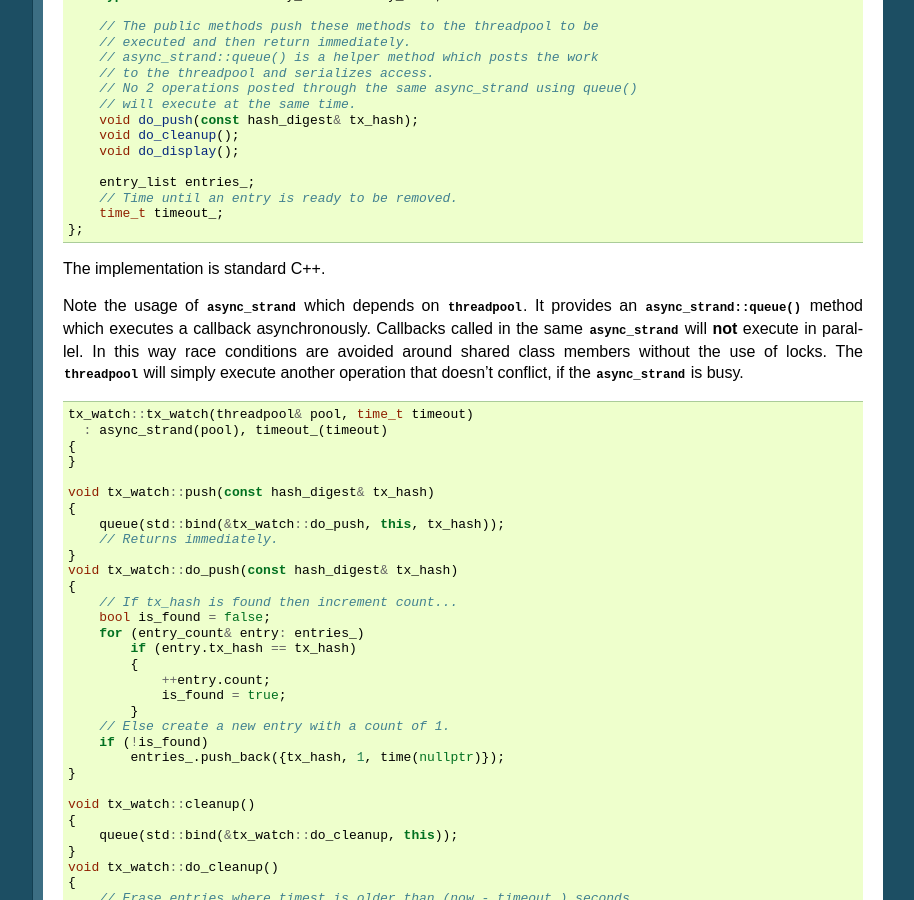
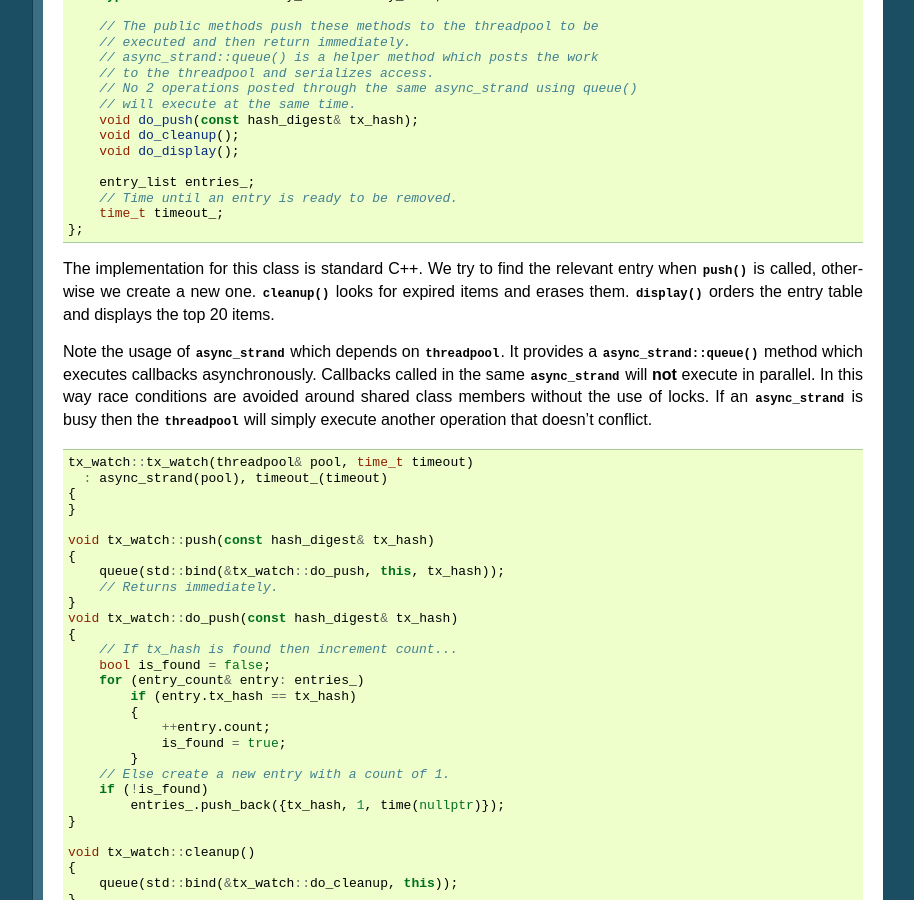
Before and after one commit to timjones47477timjones/libbitcoin-system, a Sphinx documentation site: the page built from doc/sphinx/network.rst, in a window 1280 px wide and 900 px high, scrolled down 6208 px. Shown: the whole window, without its empty margins (187-1101 px from the left). Built offline with Sphinx 7.4.7, drawn with Linux system fonts in a browser that asks for light colours; pages that are not in the unit, such as notebooks, are missing from menus.

Commit message:
doc: clarified unclear section in network doc.

```diff
--- a/doc/sphinx/network.rst
+++ b/doc/sphinx/network.rst
@@ -410,15 +410,18 @@ to display.
         time_t timeout_;
     };
 
-The implementation is standard C++.
+The implementation for this class is standard C++. We try to find the
+relevant entry when :func:`push` is called, otherwise we create a new one.
+:func:`cleanup` looks for expired items and erases them. :func:`display`
+orders the entry table and displays the top 20 items.
 
 Note the usage of :class:`async_strand` which depends on :class:`threadpool`.
-It provides an :func:`async_strand::queue` method which executes a callback
+It provides a :func:`async_strand::queue` method which executes callbacks
 asynchronously. Callbacks called in the same :class:`async_strand` will
 **not** execute in parallel. In this way race conditions are avoided around
-shared class members without the use of locks. The :class:`threadpool` will
-simply execute another operation that doesn't conflict, if the
-:class:`async_strand` is busy.
+shared class members without the use of locks. If an :class:`async_strand`
+is busy then the :class:`threadpool` will simply execute another operation
+that doesn't conflict.
 ::
 
     tx_watch::tx_watch(threadpool& pool, time_t timeout)
```
